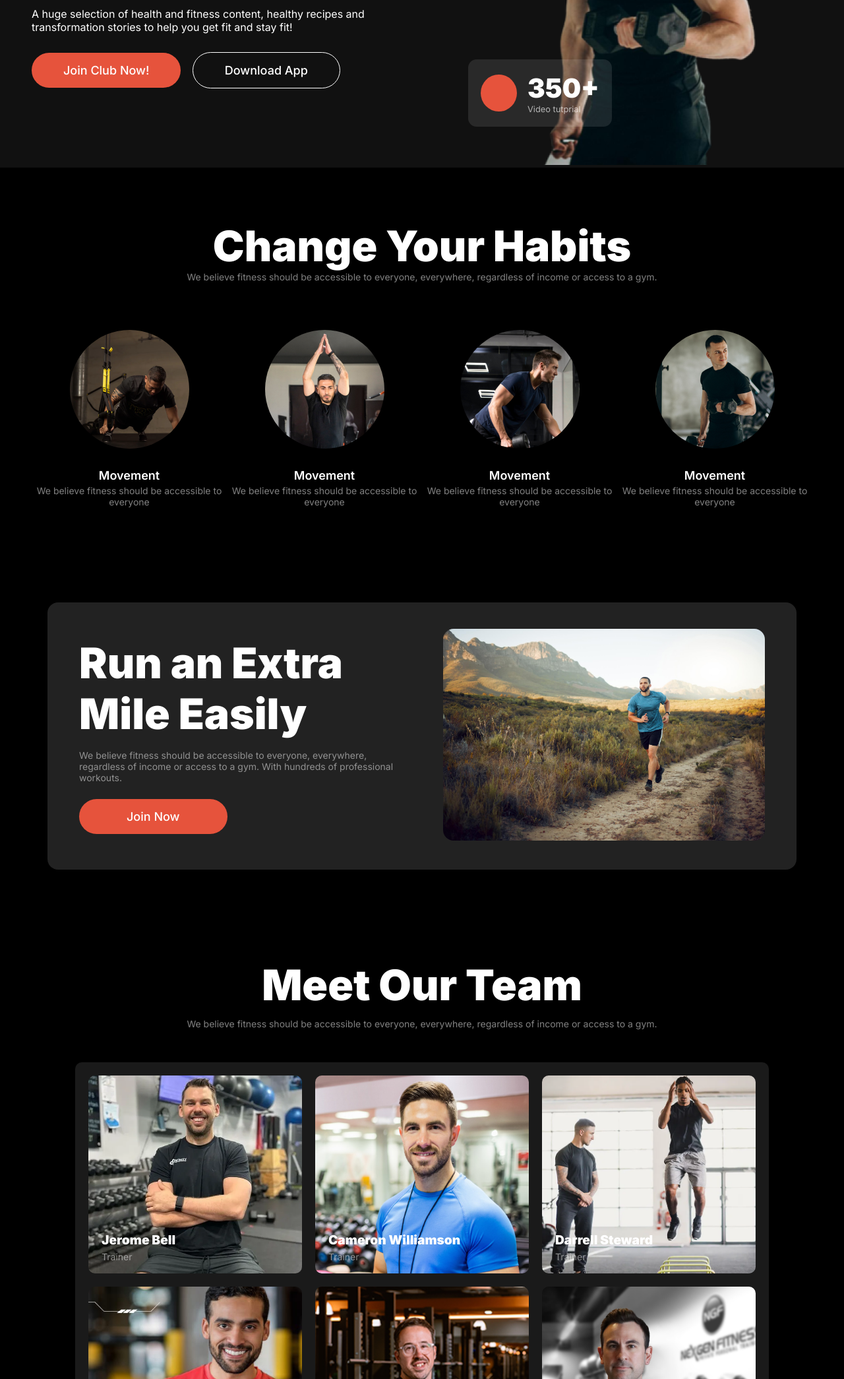
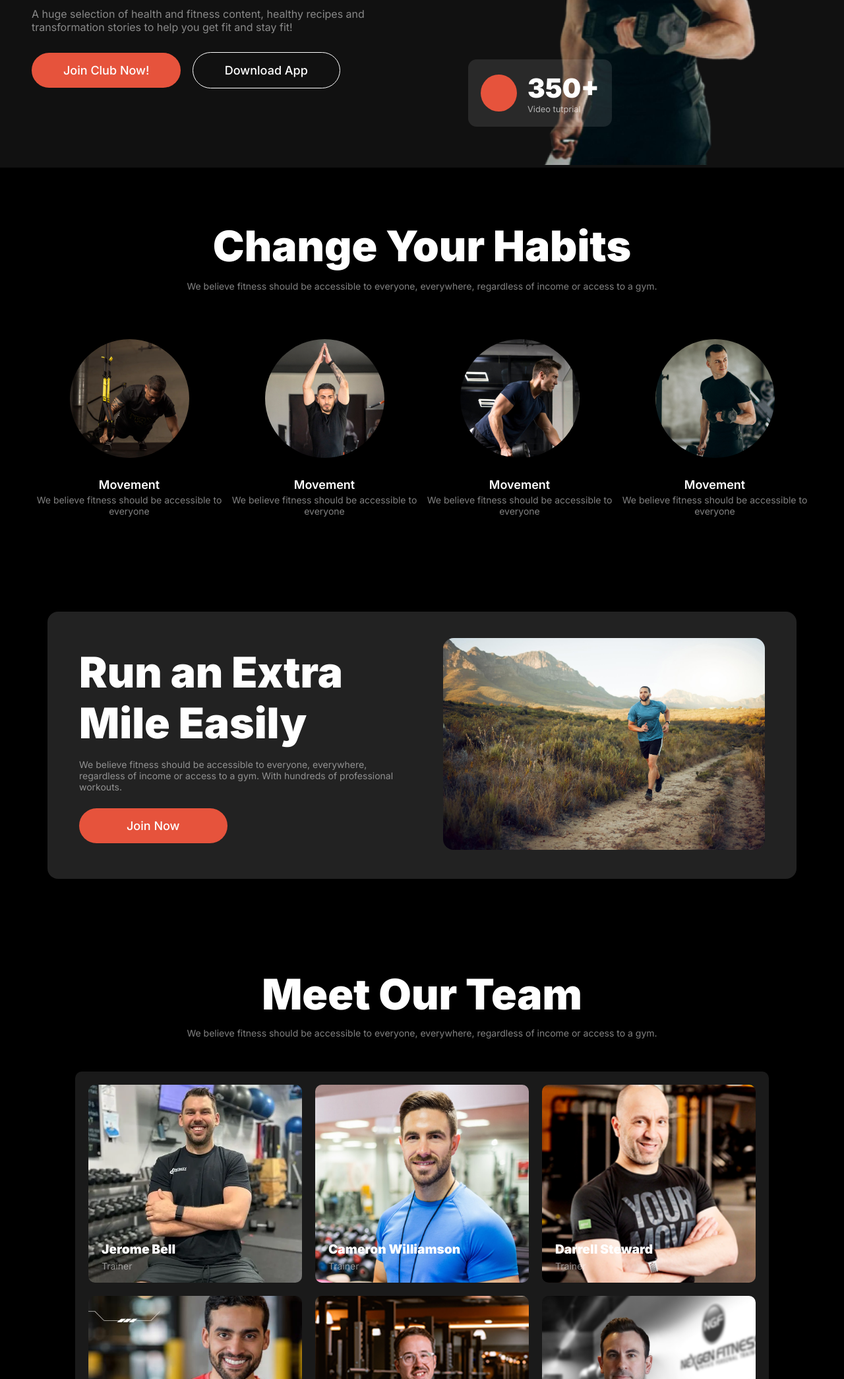
Before and after one commit to AbuBokkar95/Assignment-2, a plain HTML site: page index.html in a window 1280 px wide. Shown: the part 470-2560 px from the top of the page at 66% size. Drawn offline with Linux system fonts and the light colour scheme; a web font is replaced by a local one.

Commit message:
some changes

```diff
--- a/index.html
+++ b/index.html
@@ -111,7 +111,7 @@
                     </div>
                 </div>
                 <div class="team-member">
-                    <div class="profile-pic" style="background-image: url('images/exercise3.png');">
+                    <div class="profile-pic" style="background-image: url('images/trainer3.png');">
                         <div class="name">Darrell Steward<br><span>Trainer</span></div>
                     </div>
                 </div>
--- a/styles/style.css
+++ b/styles/style.css
@@ -92,6 +92,11 @@ body{
     font-family: Miama, sans-serif;
     font-size: 4.875rem;
 }
+.banner-details p{
+    color: rgba(255, 255, 255, 0.5);
+    font-size: 1rem;
+    font-weight: normal;
+}
 
 .join-button {
     font-size: 1.125rem;
@@ -178,6 +183,7 @@ body{
     font-size: 4rem;
     font-weight: 900;
     text-align: center;
+    margin-bottom: 0.875rem ;
 }
 .habit .title-container p{
     font-size: 0.875rem;
```
